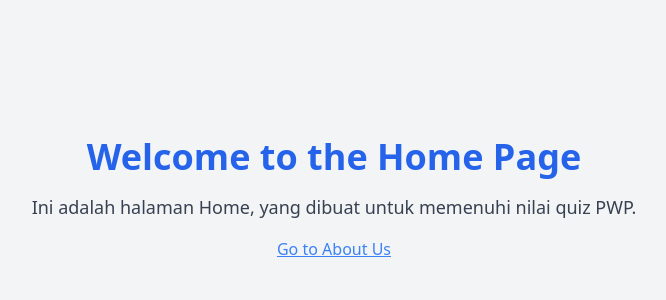
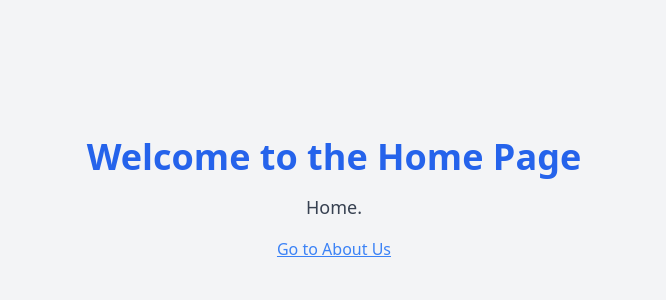
Before and after one commit to Remilia779/Biji, a Flask app: page / in a window 1280 px wide. Shown: the part 201-501 px from the top of the page, without its empty margins (306-972 px from the left). Run offline with Flask 3, Linux system fonts and the light colour scheme.

Commit message:
Update Home.html

```diff
--- a/templates/Home.html
+++ b/templates/Home.html
@@ -9,7 +9,7 @@
 <body class="bg-gray-100 flex items-center justify-center min-h-screen">
     <div class="text-center">
         <h1 class="text-4xl font-bold text-blue-600 mb-4">Welcome to the Home Page</h1>
-        <p class="text-lg text-gray-700 mb-4">Ini adalah halaman Home, yang dibuat untuk memenuhi nilai quiz PWP.</p>
+        <p class="text-lg text-gray-700 mb-4">Home.</p>
 
         <!-- Tautan ke halaman About Us -->
         <a href="{{ url_for('about') }}" class="text-blue-500 underline">Go to About Us</a>
```
